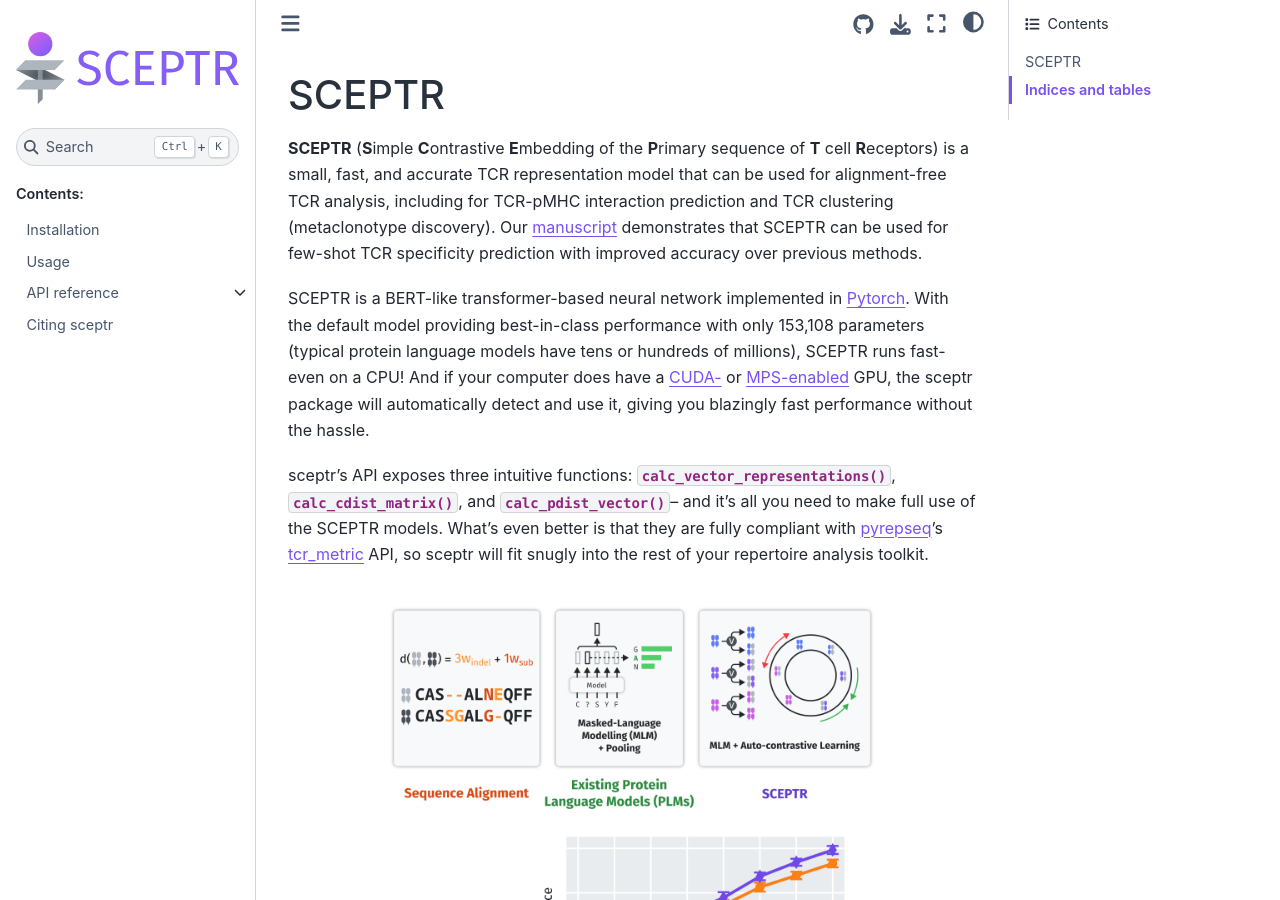
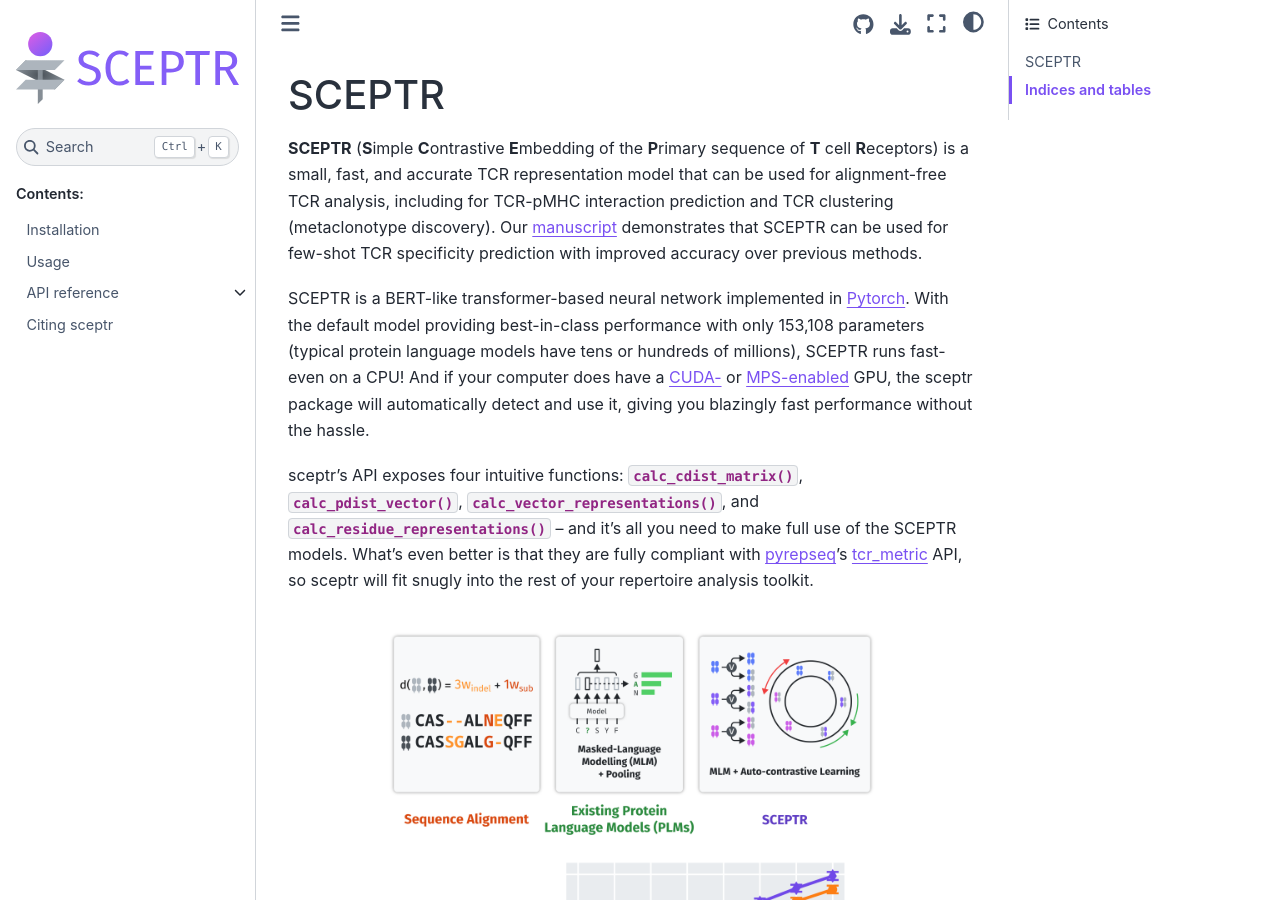
Before and after one commit to yutanagano/sceptr, a Sphinx documentation site: the page built from docs/index.rst, in a window 1280 px wide and 900 px high. Built offline with Sphinx 7.4.7 and the Sphinx Book theme 1.1.4, drawn with Linux system fonts in a browser that asks for light colours.

Commit message:
mention calc_residue_representations on home page

```diff
--- a/docs/index.rst
+++ b/docs/index.rst
@@ -8,7 +8,7 @@ SCEPTR is a BERT-like transformer-based neural network implemented in `Pytorch <
 With the default model providing best-in-class performance with only 153,108 parameters (typical protein language models have tens or hundreds of millions), SCEPTR runs fast- even on a CPU!
 And if your computer does have a `CUDA- <https://developer.nvidia.com/cuda-zone>`_ or `MPS-enabled <https://developer.apple.com/documentation/metalperformanceshaders>`_ GPU, the sceptr package will automatically detect and use it, giving you blazingly fast performance without the hassle.
 
-sceptr's :ref:`API <api>` exposes three intuitive functions: :py:func:`~sceptr.calc_vector_representations`, :py:func:`~sceptr.calc_cdist_matrix`, and :py:func:`~sceptr.calc_pdist_vector`-- and it's all you need to make full use of the SCEPTR models.
+sceptr's :ref:`API <api>` exposes four intuitive functions: :py:func:`~sceptr.calc_cdist_matrix`, :py:func:`~sceptr.calc_pdist_vector`, :py:func:`~sceptr.calc_vector_representations`, and :py:func:`~sceptr.calc_residue_representations` -- and it's all you need to make full use of the SCEPTR models.
 What's even better is that they are fully compliant with `pyrepseq <https://pyrepseq.readthedocs.io>`_'s `tcr_metric <https://pyrepseq.readthedocs.io/en/latest/api.html#pyrepseq.metric.tcr_metric.TcrMetric>`_ API, so sceptr will fit snugly into the rest of your repertoire analysis toolkit.
 
 .. figure:: graphical_abstract.png
```
